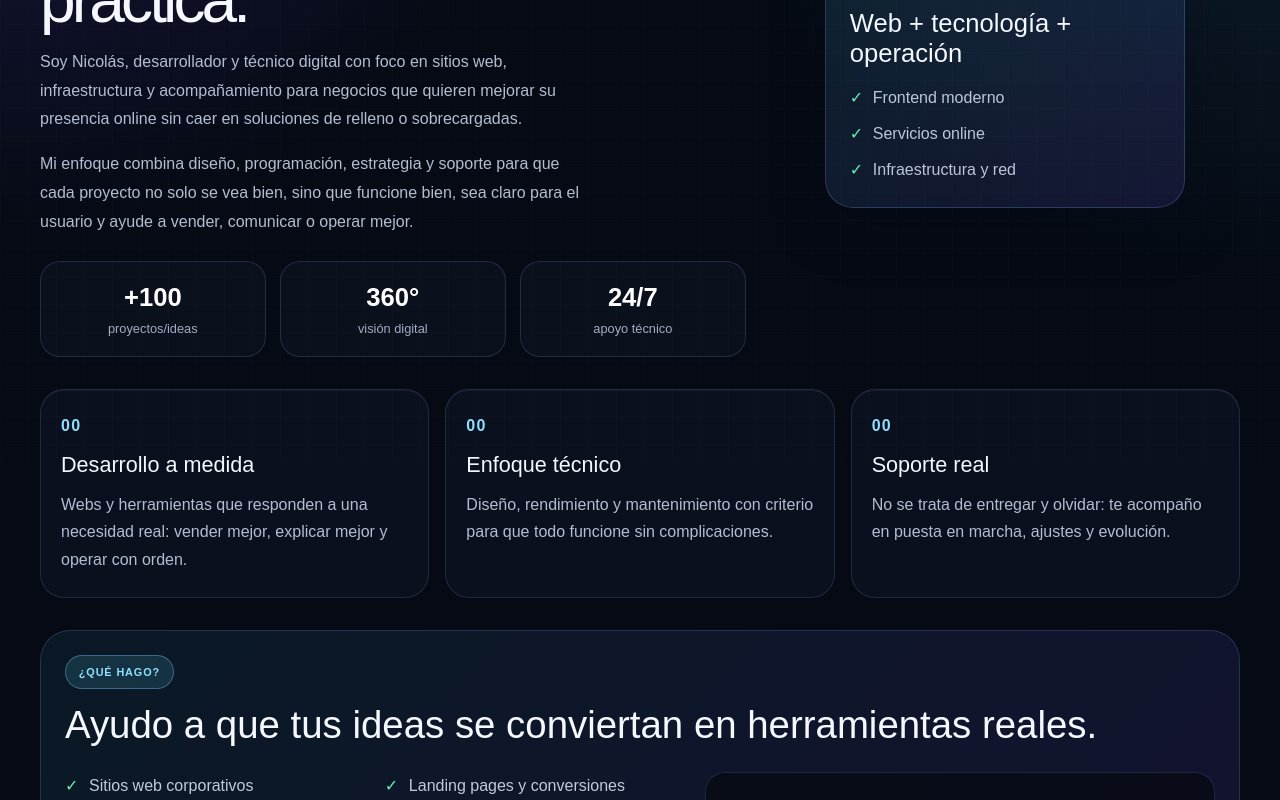
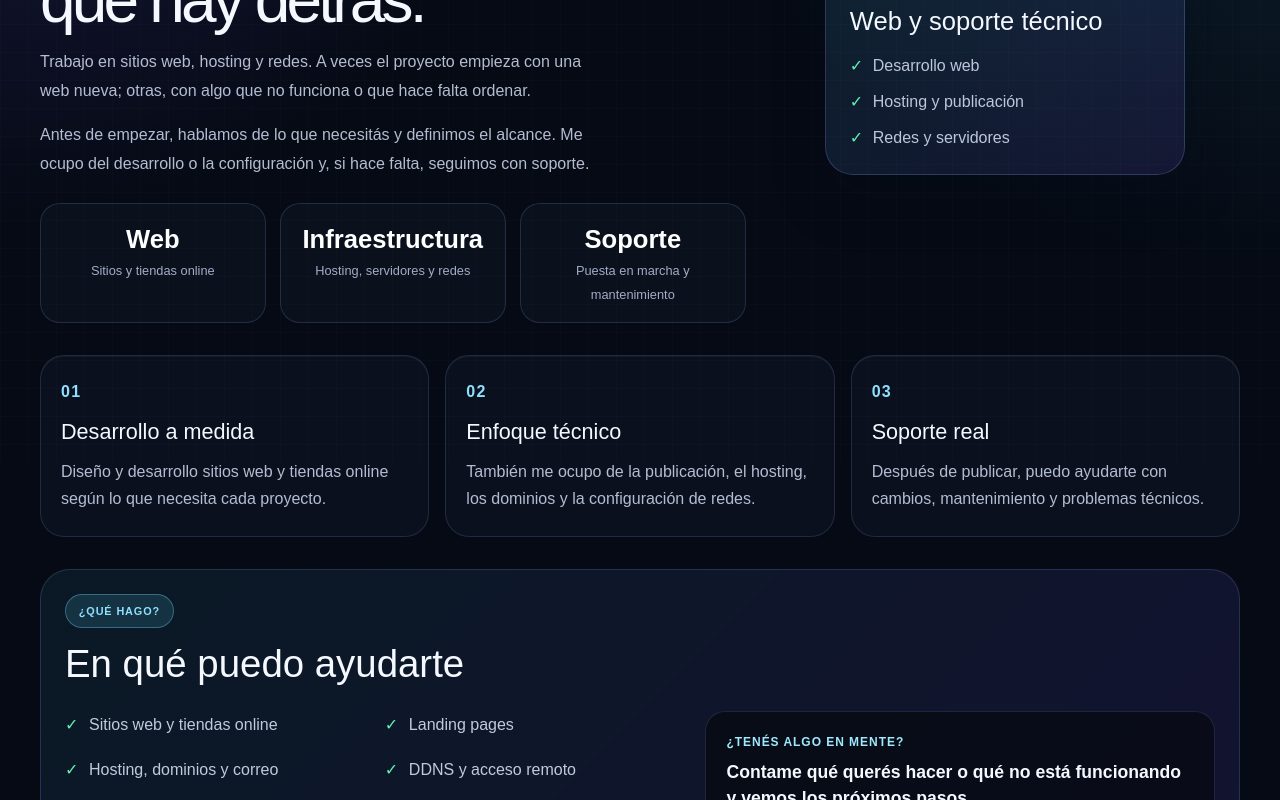
Before and after one commit to MandaleStart/REACT-mandalestart.com-2024, a React (Vite) app in the folder frontend/: page /files in a window 1280 px wide. Shown: the part 340-1140 px from the top of the page. Built offline with nearby package versions, Linux system fonts and the light colour scheme; no server answers.

Commit message:
2026.10.23.2255

```diff
--- a/frontend/src/views/Aboutme/AboutMe.jsx
+++ b/frontend/src/views/Aboutme/AboutMe.jsx
@@ -3,25 +3,25 @@ import './about.css';
 const highlights = [
   {
     title: 'Desarrollo a medida',
-    text: 'Webs y herramientas que responden a una necesidad real: vender mejor, explicar mejor y operar con orden.',
+    text: 'Diseño y desarrollo sitios web y tiendas online según lo que necesita cada proyecto.',
   },
   {
     title: 'Enfoque técnico',
-    text: 'Diseño, rendimiento y mantenimiento con criterio para que todo funcione sin complicaciones.',
+    text: 'También me ocupo de la publicación, el hosting, los dominios y la configuración de redes.',
   },
   {
     title: 'Soporte real',
-    text: 'No se trata de entregar y olvidar: te acompaño en puesta en marcha, ajustes y evolución.',
+    text: 'Después de publicar, puedo ayudarte con cambios, mantenimiento y problemas técnicos.',
   },
 ];
 
 const values = [
-  'Sitios web corporativos',
-  'Landing pages y conversiones',
-  'Publicación online y DDNS',
-  'Monitoreo y diagnóstico de redes',
-  'Automatización y soporte técnico',
-  'Atención cercana y solución práctica',
+  'Sitios web y tiendas online',
+  'Landing pages',
+  'Hosting, dominios y correo',
+  'DDNS y acceso remoto',
+  'Servidores y redes',
+  'Mantenimiento y soporte técnico',
 ];
 
 const AboutMe = () => {
@@ -30,49 +30,49 @@ const AboutMe = () => {
       <section className="about-hero">
         <div className="about-copy">
           <span className="eyebrow">Sobre mí</span>
-          <h1>Diseño soluciones web y técnicas que sirven en la práctica.</h1>
+          <h1>Soy Nicolás. Desarrollo webs y también resuelvo lo que hay detrás.</h1>
           <p>
-            Soy Nicolás, desarrollador y técnico digital con foco en sitios web, infraestructura y acompañamiento
-            para negocios que quieren mejorar su presencia online sin caer en soluciones de relleno o sobrecargadas.
+            Trabajo en sitios web, hosting y redes. A veces el proyecto empieza con una web nueva; otras, con algo
+            que no funciona o que hace falta ordenar.
           </p>
           <p>
-            Mi enfoque combina diseño, programación, estrategia y soporte para que cada proyecto no solo se vea bien,
-            sino que funcione bien, sea claro para el usuario y ayude a vender, comunicar o operar mejor.
+            Antes de empezar, hablamos de lo que necesitás y definimos el alcance. Me ocupo del desarrollo o la
+            configuración y, si hace falta, seguimos con soporte.
           </p>
 
           <div className="about-metrics">
             <div>
-              <strong>+100</strong>
-              <span>proyectos/ideas</span>
+              <strong>Web</strong>
+              <span>Sitios y tiendas online</span>
             </div>
             <div>
-              <strong>360°</strong>
-              <span>visión digital</span>
+              <strong>Infraestructura</strong>
+              <span>Hosting, servidores y redes</span>
             </div>
             <div>
-              <strong>24/7</strong>
-              <span>apoyo técnico</span>
+              <strong>Soporte</strong>
+              <span>Puesta en marcha y mantenimiento</span>
             </div>
           </div>
         </div>
 
         <div className="about-card-stack">
           <div className="mini-profile-card">
-            <span className="badge">Especialización</span>
-            <h3>Web + tecnología + operación</h3>
+            <span className="badge">En qué trabajo</span>
+            <h3>Web y soporte técnico</h3>
             <ul>
-              <li>Frontend moderno</li>
-              <li>Servicios online</li>
-              <li>Infraestructura y red</li>
+              <li>Desarrollo web</li>
+              <li>Hosting y publicación</li>
+              <li>Redes y servidores</li>
             </ul>
           </div>
         </div>
       </section>
 
       <section className="about-grid">
-        {highlights.map(({ title, text }) => (
+        {highlights.map(({ title, text }, index) => (
           <article key={title} className="value-card">
-            <span className="card-index">0{highlights.indexOf({ title, text }) + 1}</span>
+            <span className="card-index">{String(index + 1).padStart(2, '0')}</span>
             <h3>{title}</h3>
             <p>{text}</p>
           </article>
@@ -82,7 +82,7 @@ const AboutMe = () => {
       <section className="about-panel">
         <div className="panel-copy">
           <span className="eyebrow small">¿Qué hago?</span>
-          <h2>Ayudo a que tus ideas se conviertan en herramientas reales.</h2>
+          <h2>En qué puedo ayudarte</h2>
         </div>
 
         <div className="panel-value-wrap">
@@ -93,8 +93,8 @@ const AboutMe = () => {
           </ul>
 
           <div className="cta-box">
-            <span>Estoy listo para ayudarte</span>
-            <strong>Si tenés una idea, te la convierto en algo útil y claro.</strong>
+            <span>¿Tenés algo en mente?</span>
+            <strong>Contame qué querés hacer o qué no está funcionando y vemos los próximos pasos.</strong>
           </div>
         </div>
       </section>
```
